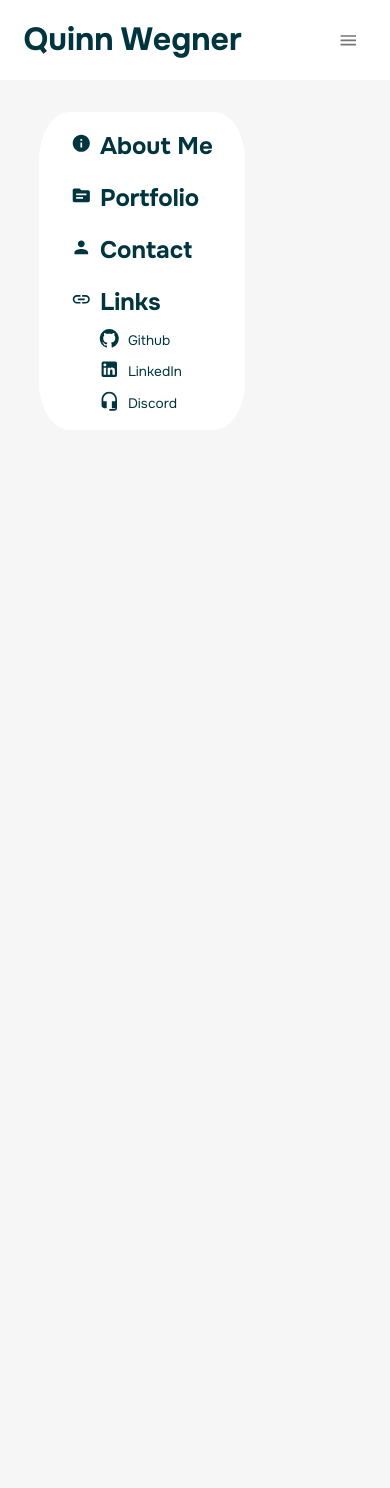
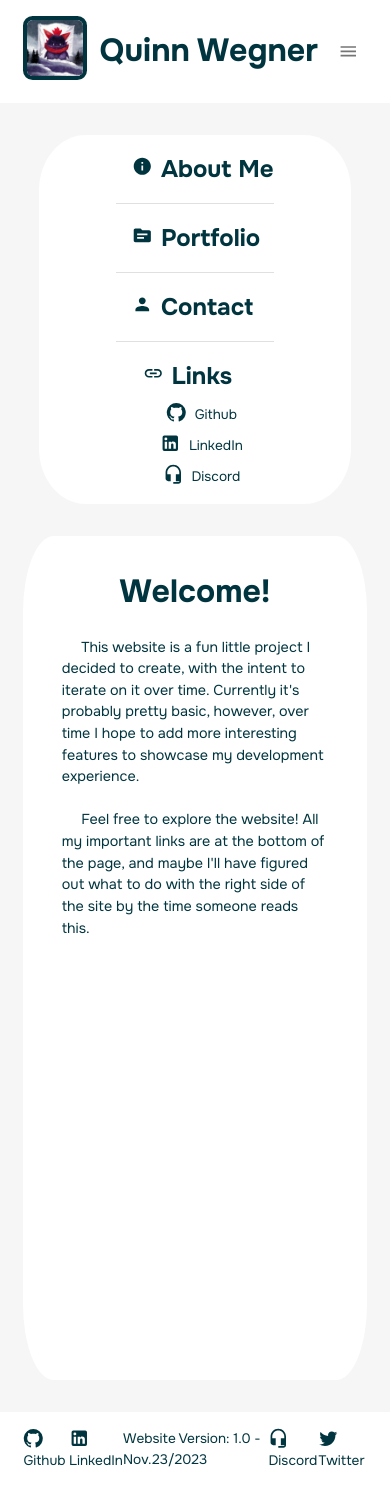
Before and after one commit to oQvinn/PersonalWebsite, a React (Create React App) app in the folder client/: page / in a window 390 px wide. Before the commit the page ends 1338 px from the top, so only its background shows below. Built offline with nearby package versions, Linux system fonts and the light colour scheme.

Commit message:
Mobile changes nearly complete, website should be solid.

```diff
--- /dev/null
+++ b/client/src/scenes/footer/footer.jsx
@@ -0,0 +1,78 @@
+import FlexBetween from "components/FlexBetween";
+import { useTheme, Link } from "@mui/material";
+import {Typography} from "@mui/material";
+import GitHubIcon from '@mui/icons-material/GitHub';
+import LinkedInIcon from '@mui/icons-material/LinkedIn';
+import HeadsetMicIcon from '@mui/icons-material/HeadsetMic';
+import TwitterIcon from '@mui/icons-material/Twitter';
+
+const Footer = () =>{
+    const theme = useTheme();
+    const primaryLight = theme.palette.primary.light;
+    const alt = theme.palette.background.alt;
+
+    const iconStyle = {
+        verticalAlign: "sub",
+        marginRight: "0.5rem",
+    }
+
+
+
+    return(
+        <FlexBetween padding="1rem 6%" backgroundColor={alt}>
+
+                <Typography
+                    sx={{
+                      "&:hover": {
+                        color: primaryLight,
+                        cursor: "pointer",
+                      },
+                    }}
+                    color="primary"
+                  >
+                    <GitHubIcon sx={iconStyle}/><Link href="https://github.com/oQvinn" target="_blank" underline="none" color="inherit">Github</Link>
+                  </Typography>
+
+                  <Typography
+                    sx={{
+                      "&:hover": {
+                        color: primaryLight,
+                        cursor: "pointer",
+                      },
+                    }}
+                    color="primary"
+                  >
+                    <LinkedInIcon sx={iconStyle}/><Link href="https://www.linkedin.com/in/quinn-wegner-531425242/" target="_blank" underline="none" color="inherit">LinkedIn</Link>
+                  </Typography>
+                  <Typography color="primary">
+                    Website Version: 1.0 - Nov.23/2023
+                  </Typography>
+                  <Typography
+                    sx={{
+                      "&:hover": {
+                        color: primaryLight,
+                        cursor: "pointer",
+                      },
+                    }}
+                    color="primary"
+                  >
+                    <HeadsetMicIcon sx={iconStyle}/><Link href="#" target="_blank" underline="none" color="inherit">Discord</Link>
+                  </Typography>
+
+                  <Typography
+                    sx={{
+                      "&:hover": {
+                        color: primaryLight,
+                        cursor: "pointer",
+                      },
+                    }}
+                    color="primary"
+                  >
+                    <TwitterIcon sx={iconStyle}/><Link href="https://twitter.com/oQvinn" target="_blank" underline="none" color="inherit">Twitter</Link>
+                  </Typography>
+
+        </FlexBetween>
+    );
+}
+
+export default Footer;
--- a/client/src/scenes/greet/greet.jsx
+++ b/client/src/scenes/greet/greet.jsx
@@ -1,10 +1,12 @@
 
-import { Box, Typography, useTheme } from "@mui/material";
+import { Box, Typography, useTheme, useMediaQuery } from "@mui/material";
 
 const Greet = () => {
     const theme = useTheme();
+    const isNonMobileScreens = useMediaQuery("(min-width: 1000px)");
+    const alt = theme.palette.background.alt;
     const primaryLight = theme.palette.primary.light;
-    const alt = theme.palette.background.alt;
+    const primary = theme.palette.primary.main;
 
     const headerStyle = {
         fontWeight:"bold",
@@ -18,6 +20,12 @@ const Greet = () => {
         textAlign: "left",
         padding: "1rem"
     }
+    const mobileParaStyle = {
+        fontWeight:"200",
+        fontSize:"0.9rem",
+        textAlign: "left",
+        padding: "0.4rem"
+    }
 
     return(
         <Box
@@ -25,14 +33,36 @@ const Greet = () => {
             padding="1rem"
             borderRadius="9%"
             height="100%"
+            sx={{
+                overflowY: "scroll",
+                overflowX : "hidden",
+                '&::-webkit-scrollbar': {
+                    width: '0.8rem',
+                    //background: 'primary',
+
+                  },
+                  '&::-webkit-scrollbar-track': {
+                    background: {alt},
+                    marginTop: "5rem",
+                    marginBottom: "5rem",
+                    borderRadius: "10px",
+                  },
+                  '&::-webkit-scrollbar-thumb': {
+                    background: primary,
+                    borderRadius: "10px",
+                  },
+                  '&::-webkit-scrollbar-thumb:hover': {
+                    background: primaryLight
+                  }
+            }}
         >
             <Typography style={headerStyle} color="primary">
                 Welcome!
-                <p style={paraStyle}>
-                    &nbsp;&nbsp;&nbsp;&nbsp; This website is a fun little project I decided to create and iterate on over time. Currently it's probably pretty basic, however, over time I hope to add more interesting features to showcase my development experience.
-                </p>
-                <p style={paraStyle}>
-                    &nbsp;&nbsp;&nbsp;&nbsp; Feel free to explore the website! All my important links are on the left, and maybe I'll have figured out what to do with the right side by the time someone reads this.
+                <p style={isNonMobileScreens ? paraStyle : mobileParaStyle}>
+                    &nbsp;&nbsp;&nbsp;&nbsp; This website is a fun little project I decided to create, with the intent to iterate on it over time. Currently it's probably pretty basic, however, over time I hope to add more interesting features to showcase my development experience.
+                    <br/>
+                    <br/>
+                    &nbsp;&nbsp;&nbsp;&nbsp; Feel free to explore the website! All my important links are at the bottom of the page, and maybe I'll have figured out what to do with the right side of the site by the time someone reads this.
                 </p>
             </Typography>
         </Box>
--- a/client/src/scenes/header/header.jsx
+++ b/client/src/scenes/header/header.jsx
@@ -30,6 +30,22 @@ const Header = () => {
 
   return (
     <FlexBetween padding="1rem 6%" backgroundColor={alt}>
+      <Typography color="primary">
+        <Box
+          component="img"
+            sx={{
+              height: isNonMobileScreens ? "4rem" : "4rem",
+              width: isNonMobileScreens ? "4rem" : "4rem",
+              marginRight: isNonMobileScreens ? "1rem" : "0rem",
+              border: 1,
+              borderWidth: "0.25rem"
+            }}
+          alt="Quinn's Avatar"
+          src="assets/flavicon.jpg"
+          borderRadius="15%"
+        ></Box>
+      </Typography>
+
       <FlexBetween gap="1.75rem">
         <Typography
           fontWeight="bold"
--- a/client/src/scenes/homePage/homePage.jsx
+++ b/client/src/scenes/homePage/homePage.jsx
@@ -6,6 +6,7 @@ import { useSelector } from "react-redux";
 import About from "scenes/about/about";
 import Portfolio from "scenes/portfolio/portfolio";
 import Contact from "scenes/contact/contact";
+import Footer from "scenes/footer/footer";
 const { Box, useMediaQuery, Container } = require("@mui/material");
 
 
@@ -36,6 +37,7 @@ const HomePage = () => {
                 </Box>
 
              </Box>
+             <Footer/>
         </Box>
 
     );
--- a/client/src/scenes/navbar/navbar.jsx
+++ b/client/src/scenes/navbar/navbar.jsx
@@ -7,6 +7,7 @@ import {
   useMediaQuery,
   Stack,
   Link,
+  Divider,
 } from "@mui/material";
 
 import InfoIcon from '@mui/icons-material/Info';
@@ -28,7 +29,11 @@ const Navbar = () => {
   const subheadStyle = {
     fontWeight:"bold",
     fontSize:"1.5rem",
-    marginLeft: "2rem"
+    justifyContent: "center",
+    alignItems: "center",
+    textAlign:"center",
+    marginLeft: "1rem"
+
   }
   const iconStyle = {
     verticalAlign: "sub",
@@ -44,16 +49,15 @@ const Navbar = () => {
     <Box
       backgroundColor = {alt}
       padding="1rem"
-      paddingRight="2rem"
-      paddingLeft="0rem"
       borderRadius="15%"
       height="100%"
-      display={isNonMobileScreens ? "flex" : "inline-block"}
+      width="100%"
+      display="flex"
+      justifyContent="center"
     >
       <Stack
         direction="column"
-        justifyContent="center"
-        // alignItems="flex"
+
         spacing={2}
       >
         <FlexBetween>
@@ -71,7 +75,7 @@ const Navbar = () => {
               <InfoIcon sx={subheadIconStyle}/>About Me
           </Typography>
         </FlexBetween>
-
+        <Divider/>
         <FlexBetween>
           <Typography
               style={subheadStyle}
@@ -87,7 +91,7 @@ const Navbar = () => {
               <SourceIcon sx={subheadIconStyle}/>Portfolio
           </Typography>
         </FlexBetween>
-
+        <Divider/>
         <FlexBetween>
           <Typography
               style={subheadStyle}
@@ -103,7 +107,7 @@ const Navbar = () => {
               <PersonIcon sx={subheadIconStyle}/>Contact
           </Typography>
         </FlexBetween>
-
+        <Divider/>
         <FlexBetween>
           <Typography
               style={subheadStyle}
--- a/client/src/state/index.js
+++ b/client/src/state/index.js
@@ -2,7 +2,7 @@ import { createSlice } from "@reduxjs/toolkit";
 
 const initialState = {
     mode: "light",
-    main: "greeting"
+    main: "greet"
 };
 
 export const authSlice = createSlice({
```
